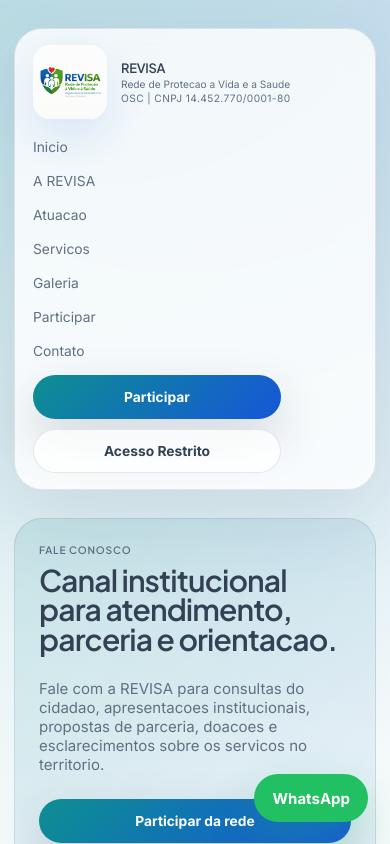
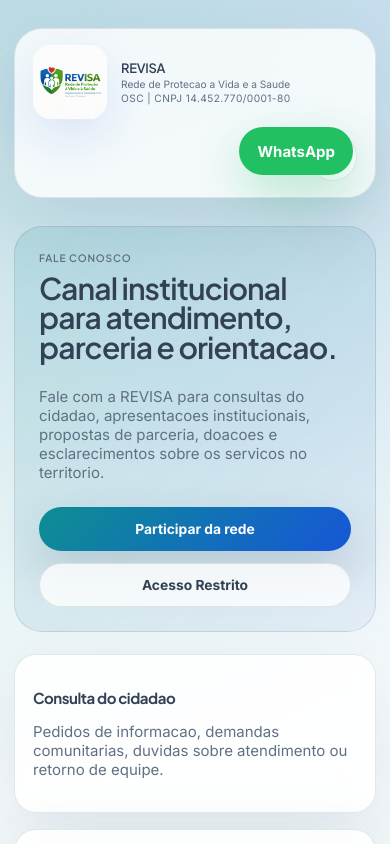
Before and after one commit to GlaysonInfo/revisa, a Next.js app in the folder apps/web/: page /contato in a window 390 px wide. Shown: the top 844 px of the page. Built offline with nearby package versions, Linux system fonts and the light colour scheme.

Commit message:
Improve mobile public navigation and WhatsApp contact

```diff
--- a/apps/web/app/globals.css
+++ b/apps/web/app/globals.css
@@ -171,6 +171,28 @@ textarea {
   flex: 1;
 }
 
+.public-header__menu-toggle {
+  display: none;
+  align-items: center;
+  justify-content: center;
+  flex-direction: column;
+  gap: 5px;
+  width: 48px;
+  height: 48px;
+  border-radius: 999px;
+  border: 1px solid var(--border);
+  background: rgba(255, 255, 255, 0.9);
+  box-shadow: var(--shadow);
+  cursor: pointer;
+}
+
+.public-header__menu-toggle span {
+  width: 18px;
+  height: 2px;
+  border-radius: 999px;
+  background: var(--text);
+}
+
 .public-header__actions {
   display: flex;
   align-items: center;
@@ -1591,12 +1613,37 @@ textarea {
     grid-template-columns: 1fr;
   }
 
-  .public-nav {
-    align-items: flex-start;
-  }
-
   .public-header {
     position: static;
+    align-items: stretch;
+    gap: 14px;
+  }
+
+  .public-header__menu-toggle {
+    display: inline-flex;
+    align-self: flex-end;
+  }
+
+  .public-header__right {
+    display: none;
+    width: 100%;
+    padding-top: 6px;
+  }
+
+  .public-header__right--open {
+    display: grid;
+    gap: 14px;
+  }
+
+  .public-nav {
+    width: 100%;
+    align-items: flex-start;
+    gap: 12px;
+  }
+
+  .public-nav .nav-link {
+    width: 100%;
+    padding: 6px 0;
   }
 
   .brand-lockup {
--- /dev/null
+++ b/apps/web/components/public-header.tsx
@@ -0,0 +1,73 @@
+"use client";
+
+import Link from "next/link";
+import { useState } from "react";
+
+import { BrandLockup } from "./brand-lockup";
+
+type PublicHeaderProps = {
+  rootAnchors?: boolean;
+};
+
+const whatsappNumber = "5531982673012";
+
+export function PublicHeader({ rootAnchors = false }: PublicHeaderProps) {
+  const [menuOpen, setMenuOpen] = useState(false);
+
+  const sectionPrefix = rootAnchors ? "/#" : "#";
+  const navLinks = [
+    { href: `${sectionPrefix}inicio`, label: "Inicio" },
+    { href: `${sectionPrefix}a-revisa`, label: "A REVISA" },
+    { href: `${sectionPrefix}atuacao`, label: "Atuacao" },
+    { href: `${sectionPrefix}servicos`, label: "Servicos" },
+    { href: `${sectionPrefix}galeria`, label: "Galeria" },
+    { href: "/participar", label: "Participar" },
+    { href: rootAnchors ? "/contato" : `${sectionPrefix}contato`, label: "Contato" },
+  ];
+
+  function handleCloseMenu() {
+    setMenuOpen(false);
+  }
+
+  return (
+    <header className="public-header">
+      <BrandLockup />
+      <button
+        type="button"
+        className="public-header__menu-toggle"
+        aria-expanded={menuOpen}
+        aria-controls="public-navigation"
+        aria-label={menuOpen ? "Fechar navegacao" : "Abrir navegacao"}
+        onClick={() => setMenuOpen((current) => !current)}
+      >
+        <span />
+        <span />
+        <span />
+      </button>
+      <div className={`public-header__right${menuOpen ? " public-header__right--open" : ""}`}>
+        <nav id="public-navigation" className="public-nav" aria-label="Navegacao principal">
+          {navLinks.map((link) => (
+            <Link key={link.href} href={link.href} className="nav-link" onClick={handleCloseMenu}>
+              {link.label}
+            </Link>
+          ))}
+        </nav>
+        <div className="public-header__actions">
+          <Link href="/participar" className="primary-button" onClick={handleCloseMenu}>
+            Participar
+          </Link>
+          <Link href="/login" className="secondary-button" onClick={handleCloseMenu}>
+            Acesso Restrito
+          </Link>
+        </div>
+      </div>
+      <Link
+        href={`https://wa.me/${whatsappNumber}`}
+        className="whatsapp-float"
+        aria-label="Falar com a REVISA no WhatsApp"
+      >
+        WhatsApp
+      </Link>
+    </header>
+  );
+}
--- a/apps/web/components/public-site-chrome.tsx
+++ b/apps/web/components/public-site-chrome.tsx
@@ -2,47 +2,13 @@ import Link from "next/link";
 import { ReactNode } from "react";
 
 import { BrandLockup } from "./brand-lockup";
+import { PublicHeader } from "./public-header";
 
 export function PublicSiteChrome({ children }: { children: ReactNode }) {
   return (
     <main className="app-shell">
       <div className="app-shell__inner public-home">
-        <header className="public-header">
-          <BrandLockup />
-          <div className="public-header__right">
-            <nav className="public-nav" aria-label="Navegacao principal">
-              <Link href="/#inicio" className="nav-link">
-                Inicio
-              </Link>
-              <Link href="/#a-revisa" className="nav-link">
-                A REVISA
-              </Link>
-              <Link href="/#atuacao" className="nav-link">
-                Atuacao
-              </Link>
-              <Link href="/#servicos" className="nav-link">
-                Servicos
-              </Link>
-              <Link href="/#galeria" className="nav-link">
-                Galeria
-              </Link>
-              <Link href="/participar" className="nav-link">
-                Participar
-              </Link>
-              <Link href="/contato" className="nav-link">
-                Contato
-              </Link>
-            </nav>
-            <div className="public-header__actions">
-              <Link href="/participar" className="primary-button">
-                Participar
-              </Link>
-              <Link href="/login" className="secondary-button">
-                Acesso Restrito
-              </Link>
-            </div>
-          </div>
-        </header>
+        <PublicHeader rootAnchors />
 
         {children}
 
@@ -62,13 +28,6 @@ export function PublicSiteChrome({ children }: { children: ReactNode }) {
           </div>
         </footer>
 
-        <Link
-          href="https://wa.me/5531999751882"
-          className="whatsapp-float"
-          aria-label="Falar com a REVISA no WhatsApp"
-        >
-          WhatsApp
-        </Link>
       </div>
     </main>
   );
```
Also changed, not shown: apps/web/app/page.tsx (+3 -45 lines).
